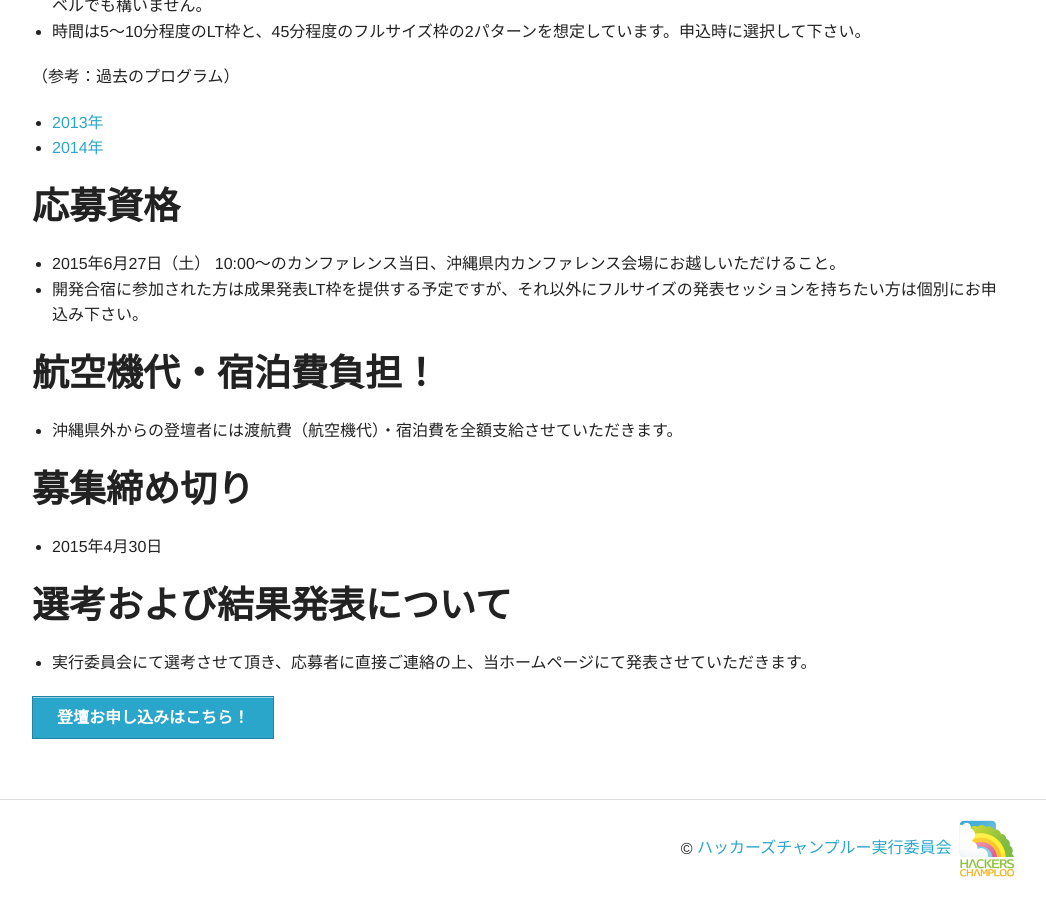
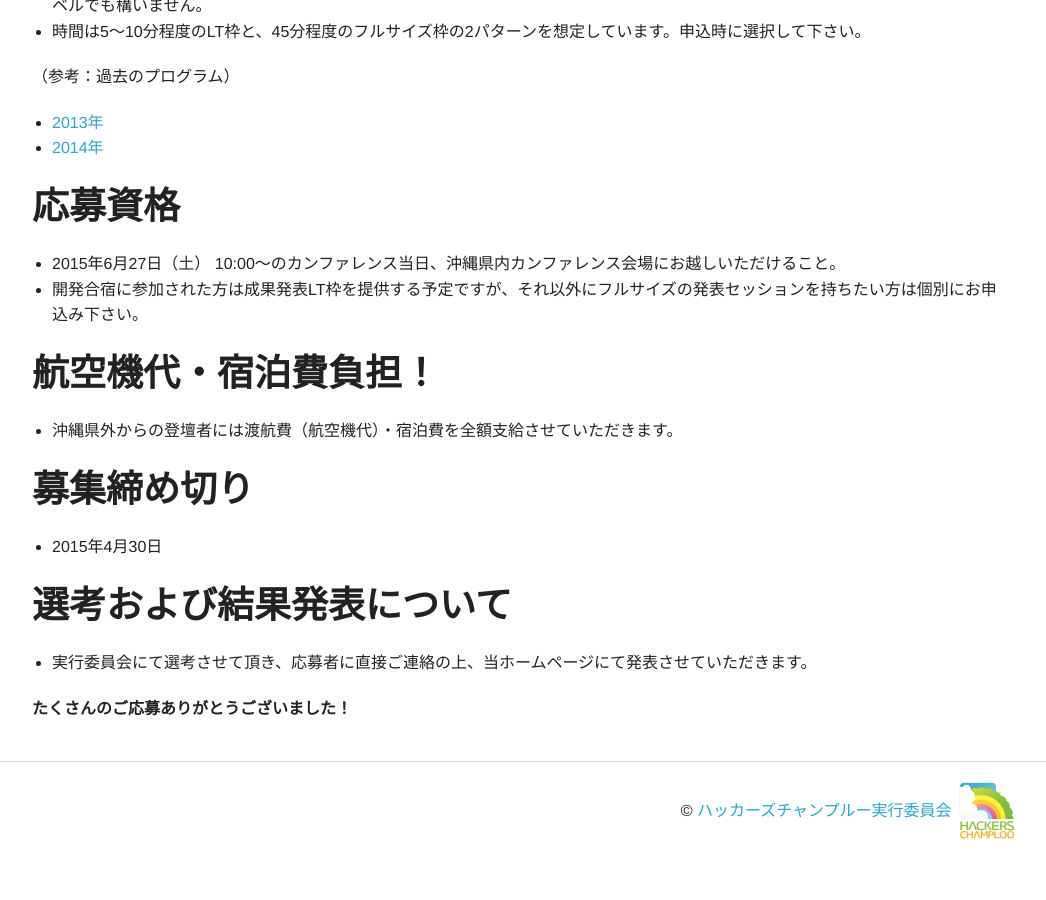
Before and after one commit to hackers-champloo/hackers-champloo.github.io, a Jekyll site: the page built from 2015/call4speakers.md, in a window 1280 px wide and 900 px high, scrolled down 952 px. Shown: the whole window, without its empty margins (123-1169 px from the left). Built offline with Jekyll 4.4.1, drawn with Linux system fonts in a browser that asks for light colours; Markdown is read by kramdown in place of the engine named in the settings; after the commit the page ends 1814 px from its top, so only the background shows below that.

Commit message:
公募締切

```diff
--- a/2015/call4speakers.md
+++ b/2015/call4speakers.md
@@ -44,4 +44,4 @@ Call for speakers
 * 実行委員会にて選考させて頂き、応募者に直接ご連絡の上、当ホームページにて発表させていただきます。
 
 
-<p><a href="http://goo.gl/forms/VqU2CeAFpI" class="medium button" target="_blank">登壇お申し込みはこちら！</a></p>
+<b>たくさんのご応募ありがとうございました！</b>
```
